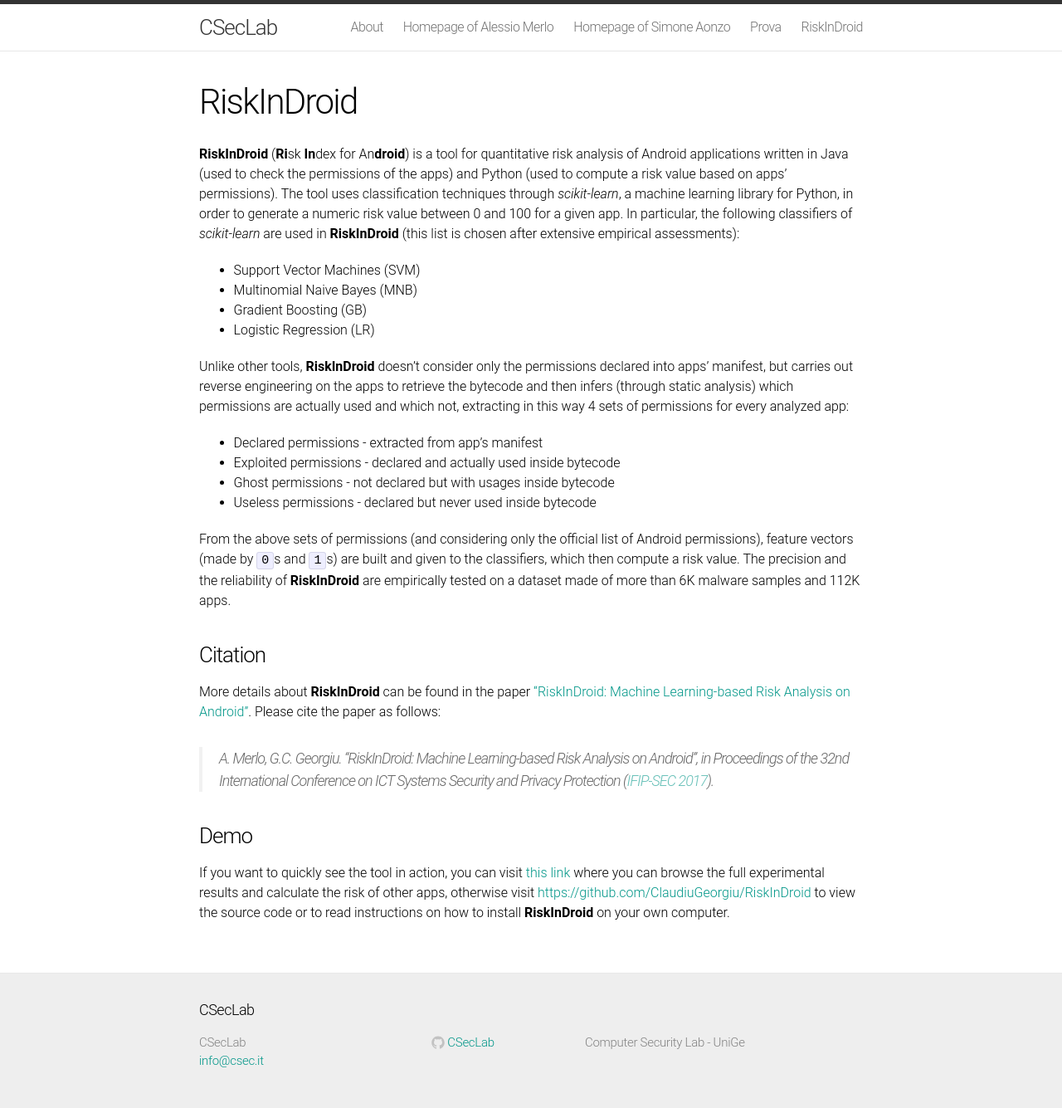
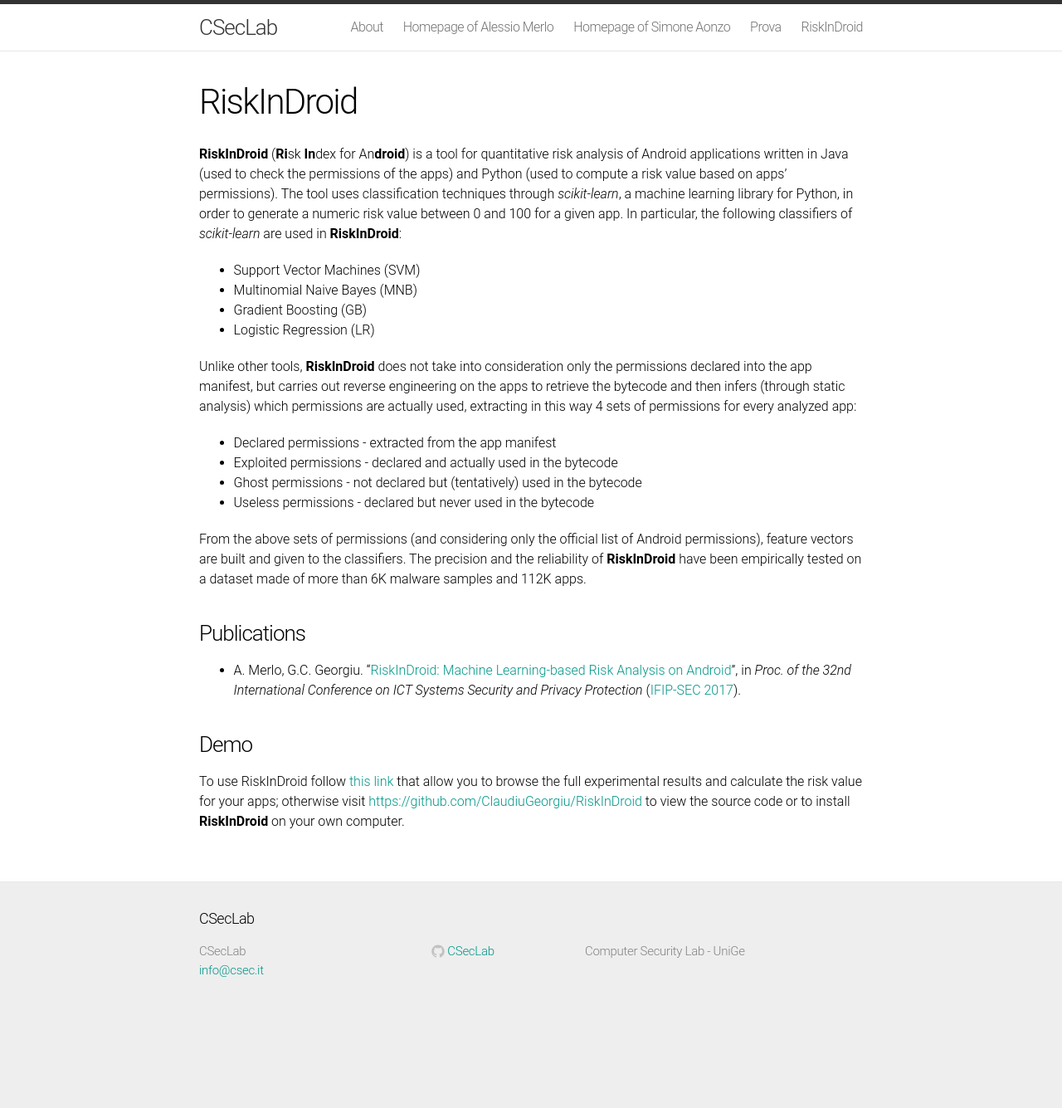
Before and after one commit to CSecLab/cseclab.github.io, a Jekyll site: the page built from riskindroid.md, in a window 1280 px wide. Shown: the whole page at 83% size. Built offline with Jekyll 4.4.1, drawn with Linux system fonts in a browser that asks for light colours; after the commit the page ends 1225 px from its top, so only the background shows below that.

Commit message:
corrections

```diff
--- a/riskindroid.md
+++ b/riskindroid.md
@@ -3,28 +3,26 @@
 title: RiskInDroid
 ---
 
-**RiskInDroid** (**Ri**sk **In**dex for An**droid**) is a tool for quantitative risk analysis of Android applications written in Java (used to check the permissions of the apps) and Python (used to compute a risk value based on apps' permissions). The tool uses classification techniques through *scikit-learn*, a machine learning library for Python, in order to generate a numeric risk value between 0 and 100 for a given app. In particular, the following classifiers of *scikit-learn* are used in **RiskInDroid** (this list is chosen after extensive empirical assessments):
+**RiskInDroid** (**Ri**sk **In**dex for An**droid**) is a tool for quantitative risk analysis of Android applications written in Java (used to check the permissions of the apps) and Python (used to compute a risk value based on apps' permissions). The tool uses classification techniques through *scikit-learn*, a machine learning library for Python, in order to generate a numeric risk value between 0 and 100 for a given app. In particular, the following classifiers of *scikit-learn* are used in **RiskInDroid**:
 
 - Support Vector Machines (SVM)
 - Multinomial Naive Bayes (MNB)
 - Gradient Boosting (GB)
 - Logistic Regression (LR)
 
-Unlike other tools, **RiskInDroid** doesn't consider only the permissions declared into apps' manifest, but carries out reverse engineering on the apps to retrieve the bytecode and then infers (through static analysis) which permissions are actually used and which not, extracting in this way 4 sets of permissions for every analyzed app:
+Unlike other tools, **RiskInDroid** does not take into consideration only the permissions declared into the app manifest, but carries out reverse engineering on the apps to retrieve the bytecode and then infers (through static analysis) which permissions are actually used, extracting in this way 4 sets of permissions for every analyzed app:
 
-- Declared permissions - extracted from app's manifest
-- Exploited permissions - declared and actually used inside bytecode
-- Ghost permissions - not declared but with usages inside bytecode
-- Useless permissions - declared but never used inside bytecode
+- Declared permissions - extracted from the app manifest
+- Exploited permissions - declared and actually used in the bytecode
+- Ghost permissions - not declared but (tentatively) used in the bytecode
+- Useless permissions - declared but never used in the bytecode
 
-From the above sets of permissions (and considering only the official list of Android permissions), feature vectors (made by `0`s and `1`s) are built and given to the classifiers, which then compute a risk value. The precision and the reliability of **RiskInDroid** are empirically tested on a dataset made of more than 6K malware samples and 112K apps.
+From the above sets of permissions (and considering only the official list of Android permissions), feature vectors are built and given to the classifiers. The precision and the reliability of **RiskInDroid** have been empirically tested on a dataset made of more than 6K malware samples and 112K apps.
 
-### Citation
+### Publications
 
-More details about **RiskInDroid** can be found in the paper ["RiskInDroid: Machine Learning-based Risk Analysis on Android"](https://github.com/ClaudiuGeorgiu/RiskInDroid/raw/master/RiskInDroid_paper.pdf). Please cite the paper as follows:
-
-> A. Merlo, G.C. Georgiu. "RiskInDroid: Machine Learning-based Risk Analysis on Android", in *Proceedings of the 32nd International Conference on ICT Systems Security and Privacy Protection* ([IFIP-SEC 2017](http://www.ifipsec.org/)).
+* A. Merlo, G.C. Georgiu. "[RiskInDroid: Machine Learning-based Risk Analysis on Android](https://github.com/ClaudiuGeorgiu/RiskInDroid/raw/master/RiskInDroid_paper.pdf)", in *Proc. of the 32nd International Conference on ICT Systems Security and Privacy Protection* ([IFIP-SEC 2017](http://www.ifipsec.org/)).
 
 ### Demo
 
-If you want to quickly see the tool in action, you can visit [this link](http://46.101.119.244/) where you can browse the full experimental results and calculate the risk of other apps, otherwise visit [https://github.com/ClaudiuGeorgiu/RiskInDroid](https://github.com/ClaudiuGeorgiu/RiskInDroid) to view the source code or to read instructions on how to install **RiskInDroid** on your own computer.
+To use RiskInDroid follow [this link](http://46.101.119.244/) that allow you to browse the full experimental results and calculate the risk value for your apps; otherwise visit [https://github.com/ClaudiuGeorgiu/RiskInDroid](https://github.com/ClaudiuGeorgiu/RiskInDroid) to view the source code or to install **RiskInDroid** on your own computer.
```
